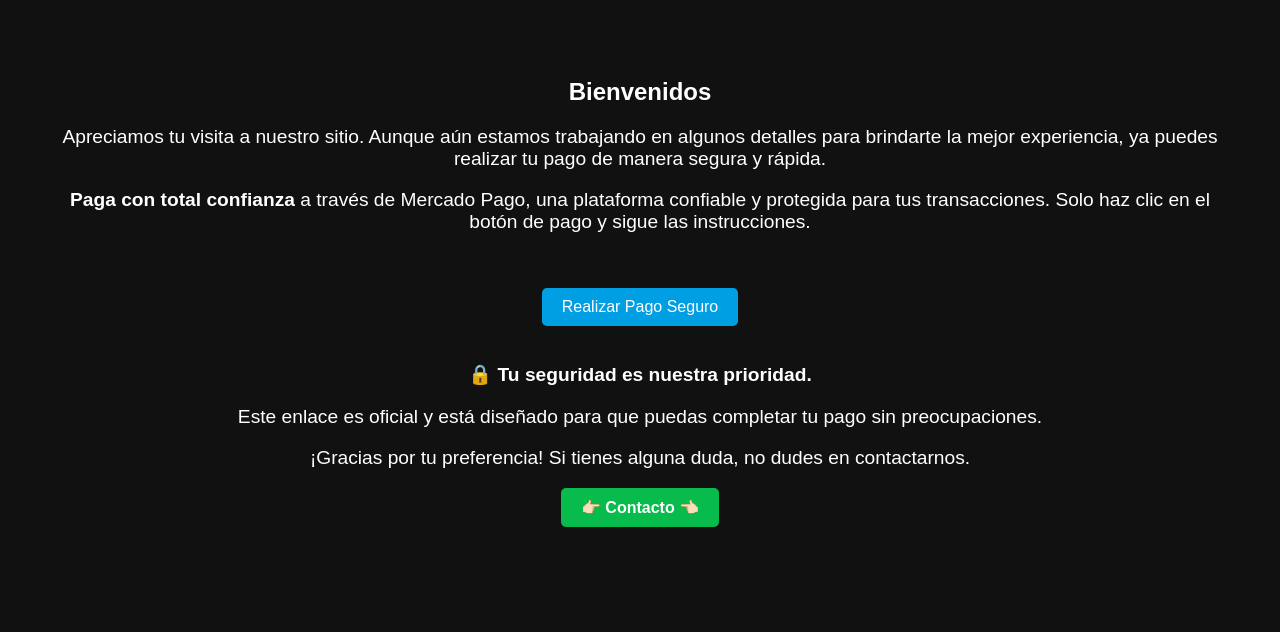
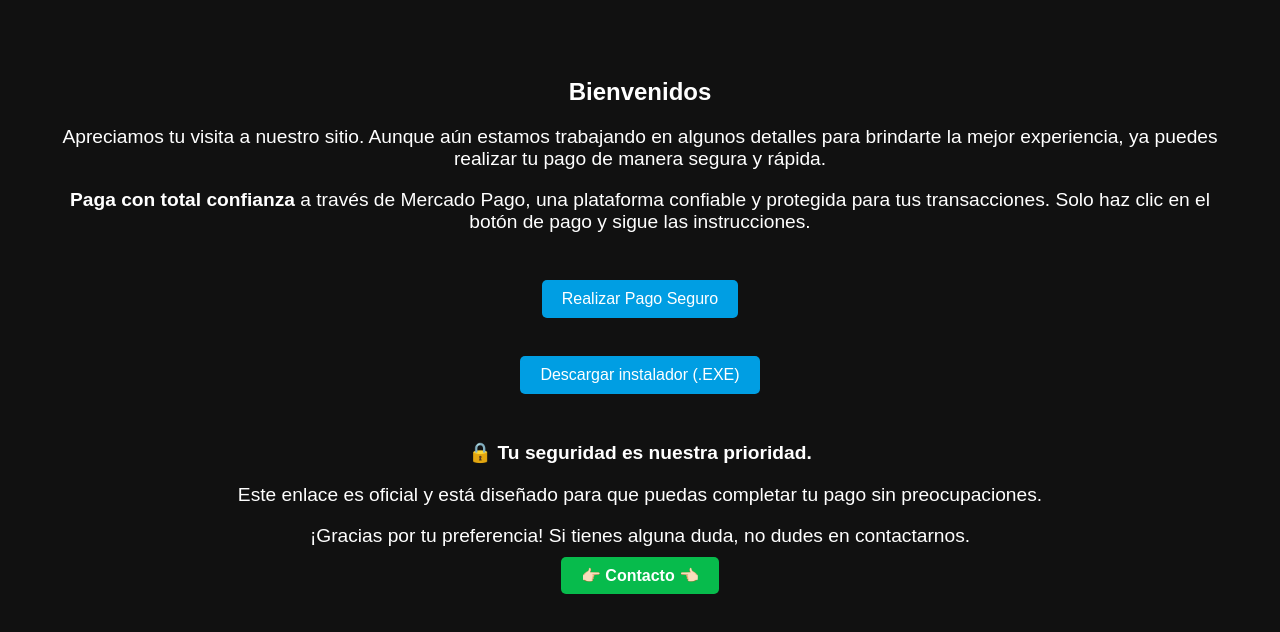
Before and after one commit to FPAULMV/fpaulmv-page, a plain HTML site: page index.html in a window 1280 px wide. Drawn offline with Linux system fonts and the light colour scheme.

Commit message:
Actualizacion de la pagina, descarga de archvio en link.

```diff
--- a/index.html
+++ b/index.html
@@ -18,6 +18,25 @@
         p {
             font-size: 1.2rem;
         }
+        .boton {
+            background-color: #009ee3;
+            color: white;
+            padding: 10px 20px;
+            border: none;
+            border-radius: 5px;
+            font-size: 16px;
+            cursor: pointer;
+            margin: 10px;
+        }
+        .boton-contacto {
+            background-color: #07bb4c;
+            color: white;
+            padding: 10px 20px;
+            border-radius: 5px;
+            text-decoration: none;
+            font-size: 16px;
+            font-weight: bold;
+        }
     </style>
 </head>
 <body>
@@ -26,13 +45,17 @@
     <p>Apreciamos tu visita a nuestro sitio. Aunque aún estamos trabajando en algunos detalles para brindarte la mejor experiencia, ya puedes realizar tu pago de manera segura y rápida.</p>
 
     <p><strong>Paga con total confianza</strong> a través de Mercado Pago, una plataforma confiable y protegida para tus transacciones. Solo haz clic en el botón de pago y sigue las instrucciones.</p>
+    <br>
+
+    <a href="https://mpago.la/1jSAxA1" target="_blank">
+        <button class="boton">Realizar Pago Seguro</button>
+    </a>
+
     <br><br>
 
-    <a href="https://mpago.la/1jSAxA1" target="_blank">
-        <button style="background-color: #009ee3; color: white; padding: 10px 20px; border: none; border-radius: 5px; font-size: 16px; cursor: pointer;">
-            Realizar Pago Seguro
-        </button>
-    </a>
+    <!-- Botón de descarga -->
+    <button class="boton" onclick="descargarArchivo()">Descargar instalador (.EXE)</button>
+
     <br><br>
 
     <p>🔒 <strong>Tu seguridad es nuestra prioridad.</strong> </p>
@@ -40,9 +63,19 @@
 
     <p>¡Gracias por tu preferencia! Si tienes alguna duda, no dudes en contactarnos.</p>
     <a href="mailto:paul.morales@fpaulmv.com?subject=Consulta&body=Hola, me gustaría obtener más información."
-        style="display: inline-block; background-color: #07bb4c; color: white; padding: 10px 20px; border-radius: 5px; text-decoration: none; font-size: 16px; font-weight: bold;">
+        class="boton-contacto">
         👉🏻 Contacto 👈🏻
     </a>
+
+    <script>
+        function descargarArchivo() {
+            const link = document.createElement('a');
+            link.href = 'https://tusitio.github.io/carpeta/archivo.exe'; // Cambia esta URL al path correcto
+            link.download = 'Instalador.exe'; // Nombre con el que se descargará
+            document.body.appendChild(link);
+            link.click();
+            document.body.removeChild(link);
+        }
+    </script>
 </body>
-
 </html>
```
Also changed, not shown: 2 other files.
